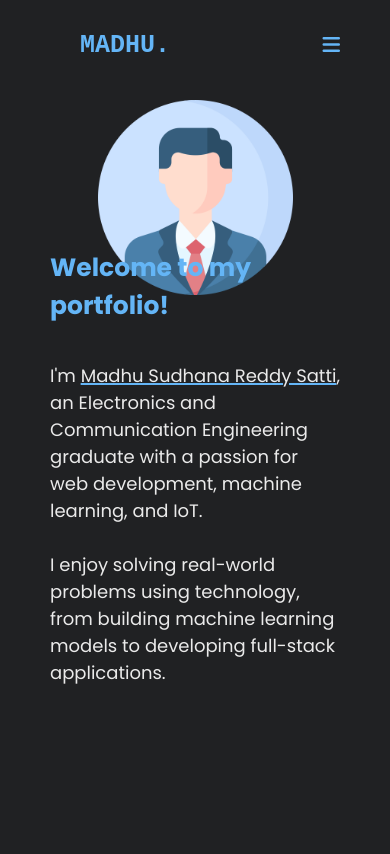
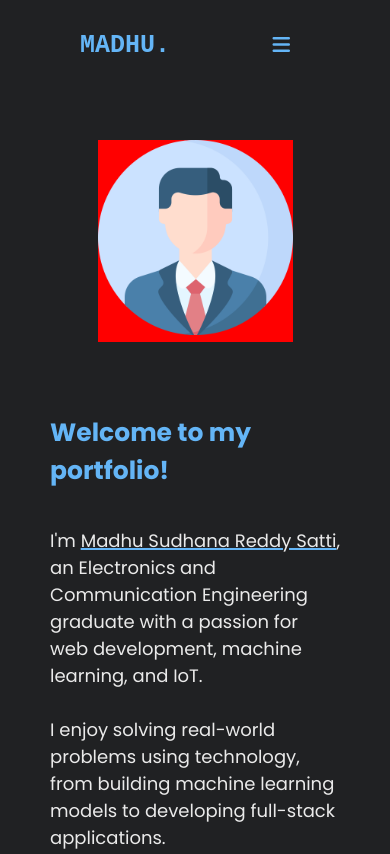
Before and after one commit to sattimadhu/portfolio, a plain HTML site: page index.html in a window 390 px wide. Shown: the top 854 px of the page. Drawn offline with Linux system fonts and the light colour scheme; a web font is replaced by a local one.

Commit message:
new_27125

```diff
--- a/styles.css
+++ b/styles.css
@@ -43,10 +43,10 @@ section{
 }
 #home{
     position: absolute;
-    top: 50px;
+    top: 0px;
 }
 header{
-    position: fixed;
+    position: sticky;
     top: 0;
     left: 0;
     width: 100%;
@@ -427,7 +427,7 @@ footer{
         display: block;
         cursor: pointer;
         position: absolute;
-        right: 50px;
+        right: 100px;
     }
     nav ul{
         width: fit-content;
@@ -444,7 +444,7 @@ footer{
 #home h2 {
     font-size: 25px;
     color: var(--blue-300);
-    margin: 0; /* Remove default margin */
+    margin-top: 250px; /* Remove default margin */
 }
 
 #home p {
@@ -462,6 +462,7 @@ footer{
     position: absolute;
     top: 50px;
     left: 25%;
+    background: red;
 }
 section{
     font-size: 18px;
```
